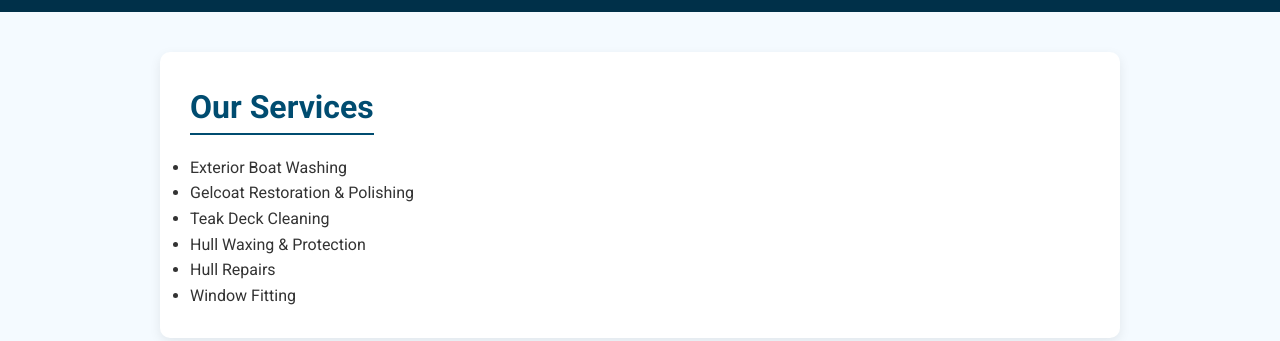
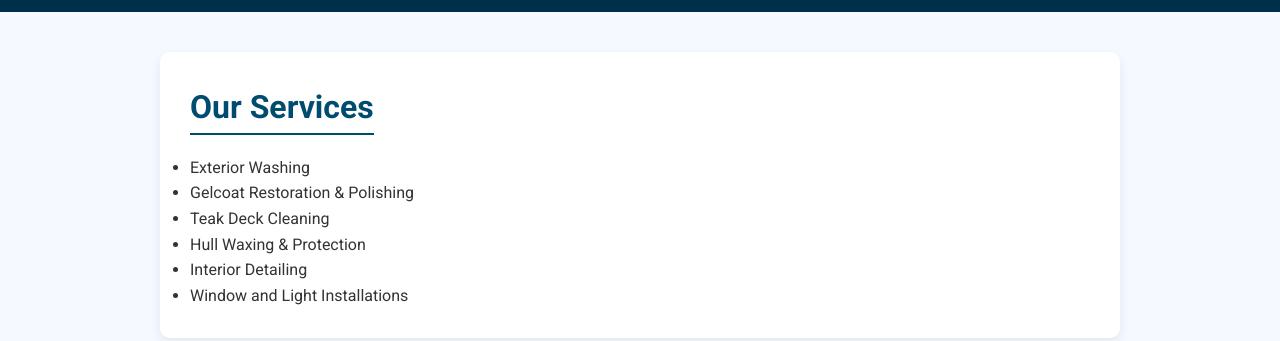
Before and after one commit to defeaz/bristol-boat-polishing, a plain HTML site: page index.html in a window 1280 px wide. Shown: the part 489-830 px from the top of the page. Drawn offline with Linux system fonts and the light colour scheme.

Commit message:
Update index.html

```diff
--- a/index.html
+++ b/index.html
@@ -29,12 +29,12 @@
     <section id="services">
       <h2>Our Services</h2>
       <ul>
-        <li>Exterior Boat Washing</li>
+        <li>Exterior Washing</li>
         <li>Gelcoat Restoration & Polishing</li>
         <li>Teak Deck Cleaning</li>
         <li>Hull Waxing & Protection</li>
-        <li>Hull Repairs</li>
-        <li>Window Fitting</li>
+        <li>Interior Detailing</li>
+        <li>Window and Light Installations</li>
 
       </ul>
     </section>
@@ -93,6 +93,7 @@
       </ul>
     </div>
   </div>
+
   <section id="menu">
   <h2>Service Menu</h2>
 <p>Below is a list of the services we offer and their pricing. Feel free to browse or
```
